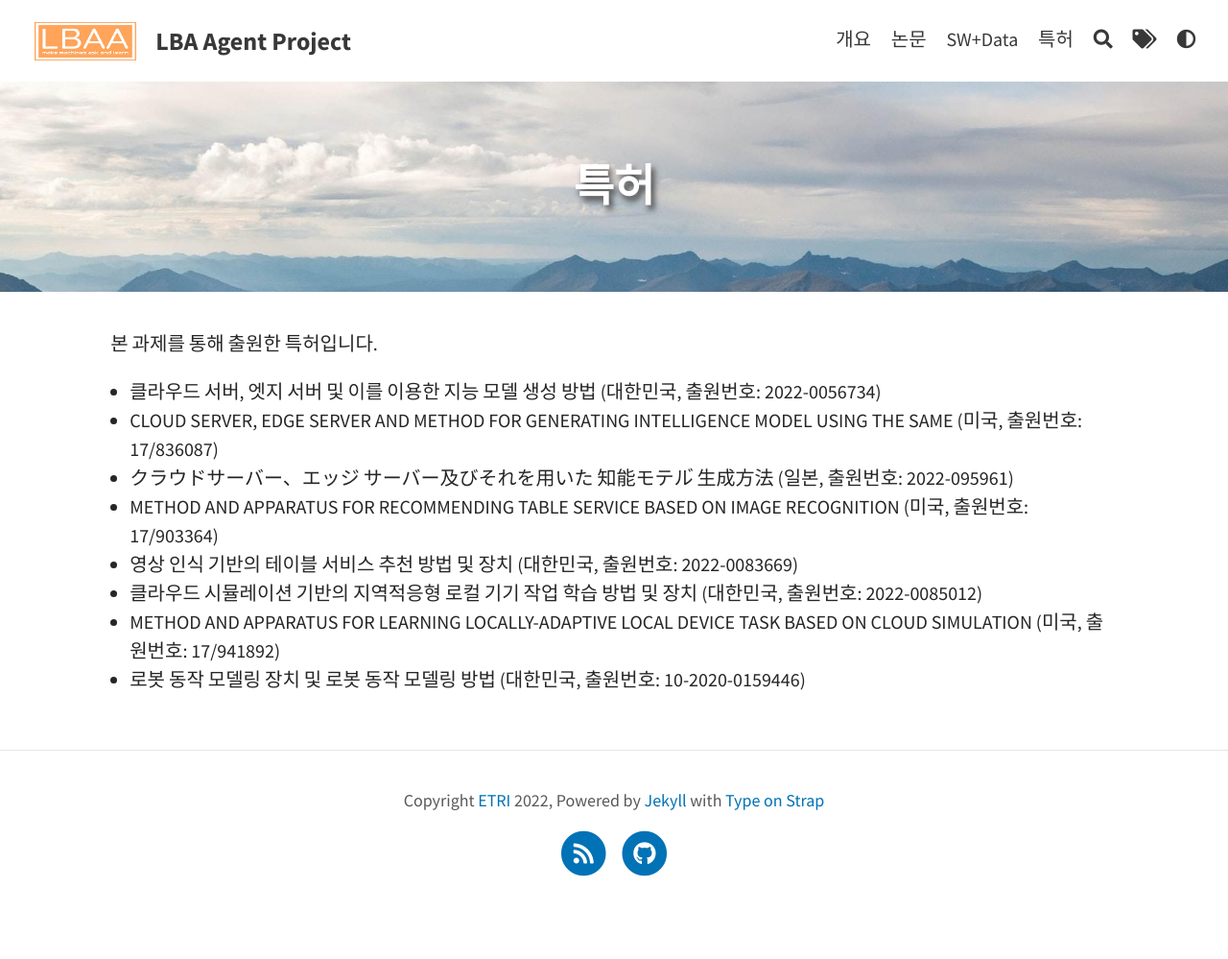
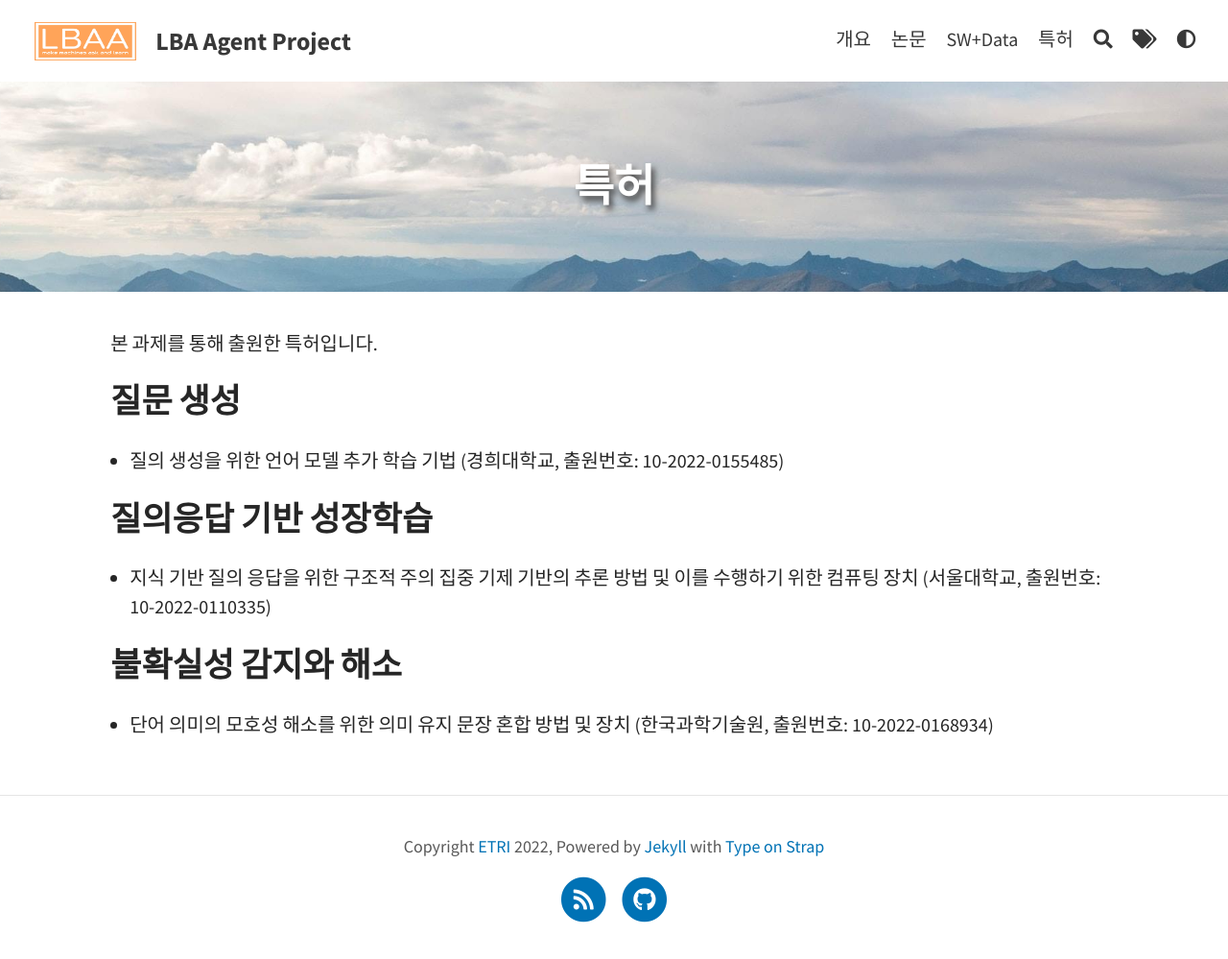
Before and after one commit to lbaa2022/lbaa2022.github.io, a Jekyll site: the page built from pages/d-patents.md, in a window 1280 px wide. Shown: the whole page at 96% size. Built offline with Jekyll 4.4.1, drawn with Linux system fonts in a browser that asks for light colours; before the commit the page ends 952 px from its top, so only the background shows below that.

Commit message:
patents added

```diff
--- a/pages/d-patents.md
+++ b/pages/d-patents.md
@@ -7,11 +7,14 @@ permalink: /patents/
 
 본 과제를 통해 출원한 특허입니다.
 
-- 클라우드 서버, 엣지 서버 및 이를 이용한 지능 모델 생성 방법 (대한민국, 출원번호: 2022-0056734)
-- CLOUD SERVER, EDGE SERVER AND METHOD FOR GENERATING INTELLIGENCE MODEL USING THE SAME (미국, 출원번호: 17/836087)
-- クラウドサーバー、エッジ サーバー及びそれを用いた 知能モテル゙ 生成方法 (일본, 출원번호: 2022-095961)
-- METHOD AND APPARATUS FOR RECOMMENDING TABLE SERVICE BASED ON IMAGE RECOGNITION (미국, 출원번호: 17/903364)
-- 영상 인식 기반의 테이블 서비스 추천 방법 및 장치 (대한민국, 출원번호: 2022-0083669)
-- 클라우드 시뮬레이션 기반의 지역적응형 로컬 기기 작업 학습 방법 및 장치 (대한민국, 출원번호: 2022-0085012)
-- METHOD AND APPARATUS FOR LEARNING LOCALLY-ADAPTIVE LOCAL DEVICE TASK BASED ON CLOUD SIMULATION (미국, 출원번호: 17/941892)
-- 로봇 동작 모델링 장치 및 로봇 동작 모델링 방법 (대한민국, 출원번호: 10-2020-0159446)
+## 질문 생성
+
+- 질의 생성을 위한 언어 모델 추가 학습 기법 (경희대학교, 출원번호: 10-2022-0155485)
+
+## 질의응답 기반 성장학습
+
+- 지식 기반 질의 응답을 위한 구조적 주의 집중 기제 기반의 추론 방법 및 이를 수행하기 위한 컴퓨팅 장치 (서울대학교, 출원번호: 10-2022-0110335)
+
+## 불확실성 감지와 해소
+
+- 단어 의미의 모호성 해소를 위한 의미 유지 문장 혼합 방법 및 장치 (한국과학기술원, 출원번호: 10-2022-0168934)
```
